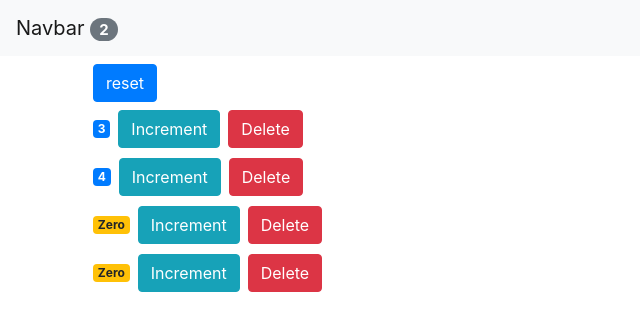
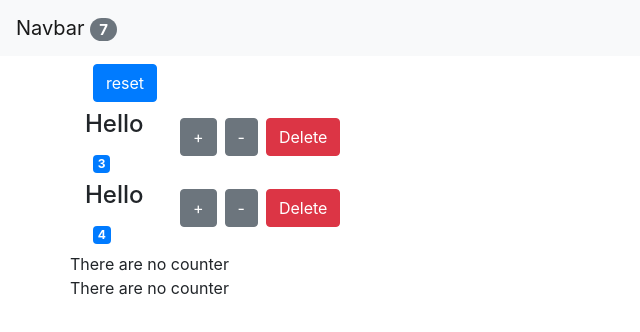
Before and after one commit to maikhanh123/react-couters, a React (Create React App) app: page / in a window 1280 px wide. Shown: the top 332 px of the page, without its empty margins (0-640 px from the left). Built offline with nearby package versions, Linux system fonts and the light colour scheme.

Commit message:
first push

```diff
--- a/src/App.js
+++ b/src/App.js
@@ -41,6 +41,14 @@ class App extends Component {
     this.setState({ counters });
   };
 
+  handleDecrement = counter => {
+    const counters = [...this.state.counters];
+    const index = counters.indexOf(counter);
+    counters[index] = {...counter};
+    counters[index].value--;
+    this.setState({ counters });
+  };
+
   totalValue = () => {
     var total = 0;
     for(var i = 0; i<this.state.counters.length; i++) {
@@ -52,12 +60,13 @@ class App extends Component {
   render() {
     return (
       <React.Fragment>
-        {/* <NavBar total = {this.totalValue()} /> */}
-        <NavBar total = {this.state.counters.filter(c => c.value !== 0).length} />
+        <NavBar total = {this.totalValue()} />
+        {/* <NavBar total = {this.state.counters.filter(c => c.value !== 0).length} /> */}
         <main className="container ">
           <Counters
             counters = {this.state.counters}
             onIncrement = {this.handleIncrement}
+            onDecrement = {this.handleDecrement}
             onDelete = {this.handleDelete}
             onReset = {this.handleReset}
           />
--- a/src/components/counter.jsx
+++ b/src/components/counter.jsx
@@ -1,28 +1,59 @@
 import React, { Component } from "react";
 
 class Counter extends Component {
-  // state = {
-  //   value: this.props.counter.value,
-
-  // };
+  state = {
+    value: this.props.counter.value,
+  };
 
   //   constructor(){
   //       super();
   //       this.handleIncrement = this.handleIncrement.bind(this);
   //   }
 
+  // componentDidUpdate(prevProps, prevState) {
+  //   console.log("prevProps", prevProps);
+  //   console.log("prevState", prevState);
+  // }
+
+
   render() {
     return (
-      <div style={{marginBottom: 10}}>
+      <div className="row">
+        {console.log(this.props)}
+        {
+          this.props.counter.value === 0
+          &&
+          "There are no counter"
+          ||
+          <React.Fragment>
+            <div className="col-1">
+              {this.props.children}
               <span className={this.getBadgeClasses()}>{this.formatCount()}</span>
+            </div>
+            <div className="col">
               <button
                 onClick={this.props.onIncrement}
-          className="btn btn-info"
+                className="btn btn-secondary"
               >
-          Increment
+                +
               </button>
 
-        <button onClick={this.props.onDelete} className="btn btn-danger ml-2">Delete</button>
+              <button
+                onClick={this.props.onDecrement}
+                className="btn btn-secondary m-2"
+                disabled={this.props.counter.value === 0}
+              >
+                -
+              </button>
+
+              <button onClick={this.props.onDelete} className="btn btn-danger">
+                Delete
+              </button>
+            </div>
+          </React.Fragment>
+
+        }
+
         </div>
     );
   }
@@ -40,7 +71,7 @@ class Counter extends Component {
   formatCount = () => {
     const { value: count } = this.props.counter;
     return count === 0 ? "Zero" : count;
-  }
+  };
 }
 
 export default Counter;
--- a/src/components/counters.jsx
+++ b/src/components/counters.jsx
@@ -4,8 +4,9 @@ class Counters extends Component {
   render() {
 
     //Destructuring Arguments
-    const { counters, onReset, onDelete, onIncrement } = this.props;
+    const { counters, onReset, onDelete, onIncrement, onDecrement } = this.props;
     return (
+
       <React.Fragment>
         <button className="btn btn-primary m-2" onClick={onReset}>
           reset
@@ -16,7 +17,10 @@ class Counters extends Component {
             counter={counter}
             onDelete={() => onDelete(counter.id)}
             onIncrement={() => onIncrement(counter)}
-          />
+            onDecrement={() => onDecrement(counter)}
+          >
+            <h4>Hello</h4>
+          </Counter>
         ))}
       </React.Fragment>
     );
```
Lines whose indentation alone changed are shown as unchanged.
